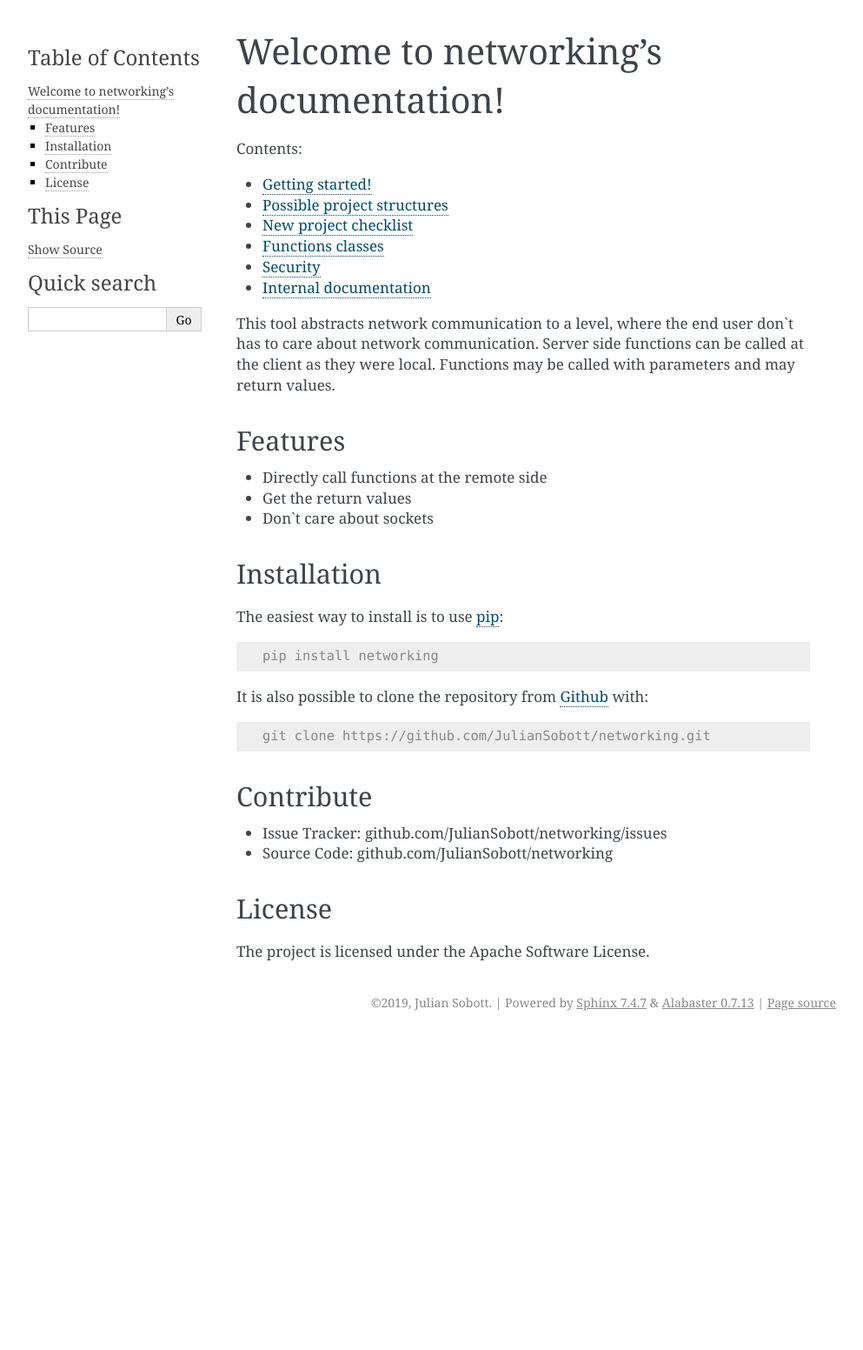
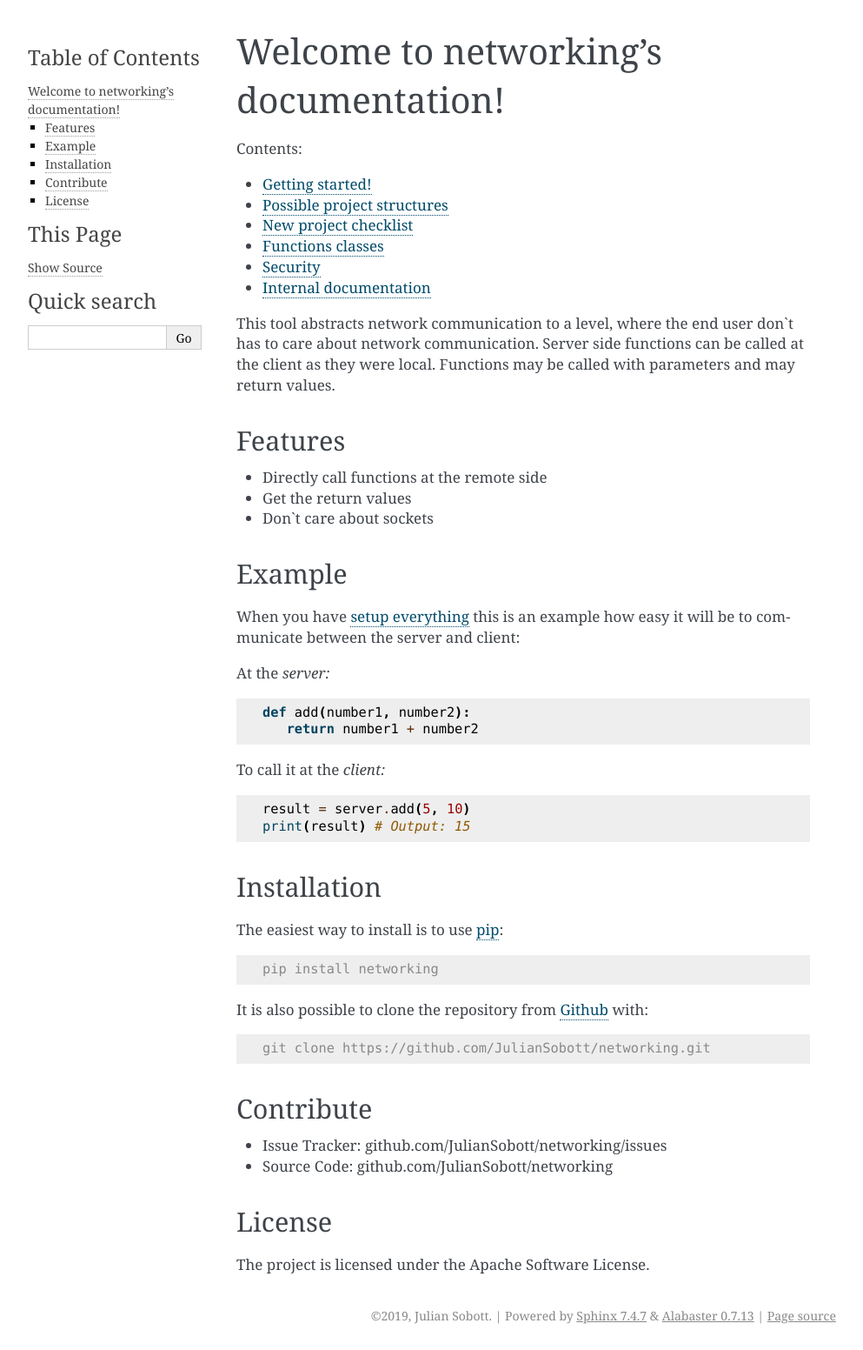
Before and after one commit to JulianSobott/networking, a Sphinx documentation site: the page built from docs/index.rst, in a window 1280 px wide. Shown: the whole page at 87% size, without its empty margins (148-1141 px from the left). Built offline with Sphinx 7.4.7, drawn with Linux system fonts in a browser that asks for light colours; before the commit the page ends 1192 px from its top, so only the background shows below that.

Commit message:
Add example to index

```diff
--- a/docs/index.rst
+++ b/docs/index.rst
@@ -29,6 +29,27 @@ Features
 - Get the return values
 - Don`t care about sockets
 
+Example
+---------
+
+When you have :doc:`setup everything <external/Checklist>` this is an example how easy it will
+be to communicate between the server and client:
+
+At the *server:*
+
+.. code-block:: python
+
+   def add(number1, number2):
+      return number1 + number2
+
+To call it at the *client:*
+
+.. code-block:: python
+
+   result = server.add(5, 10)
+   print(result) # Output: 15
+
+
 .. _Installation:
 
 Installation
```
